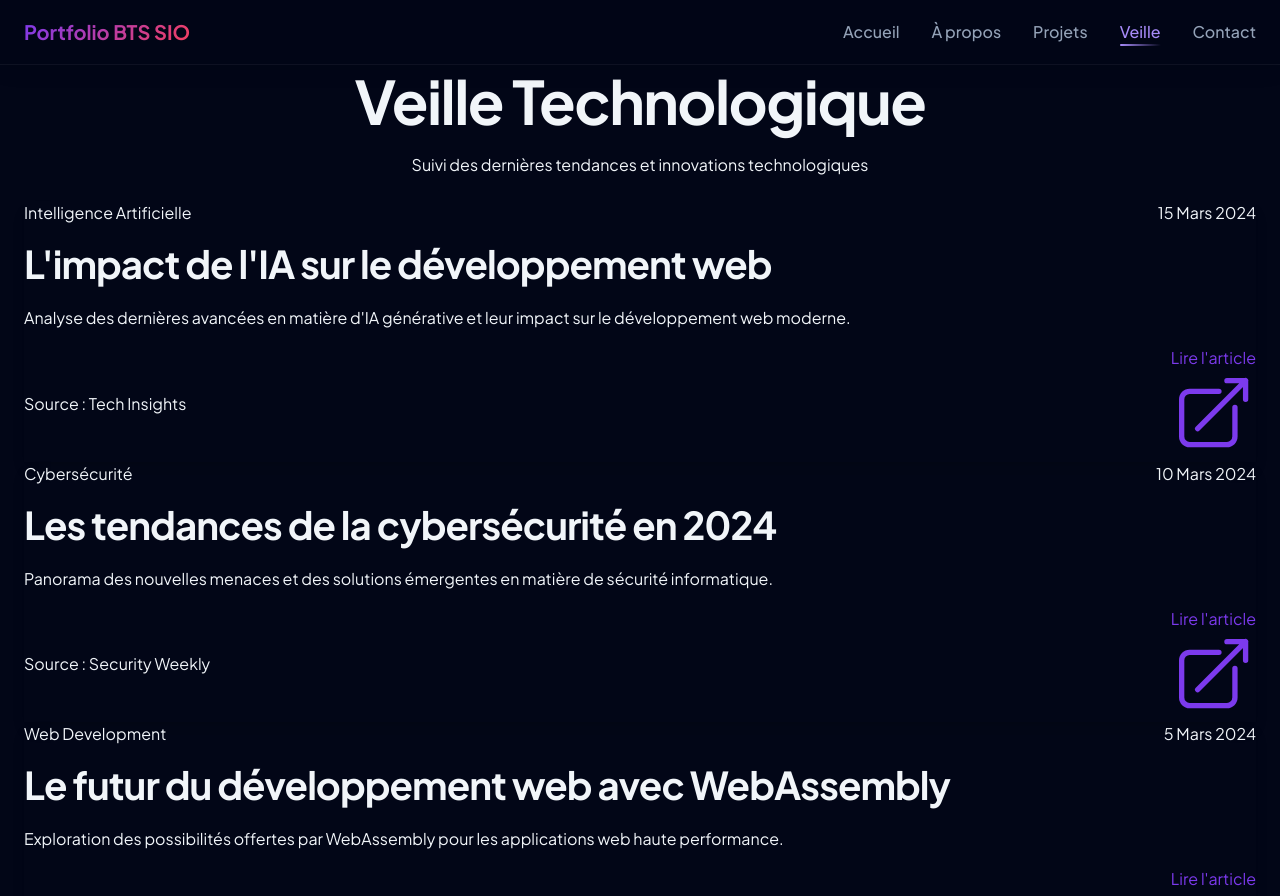
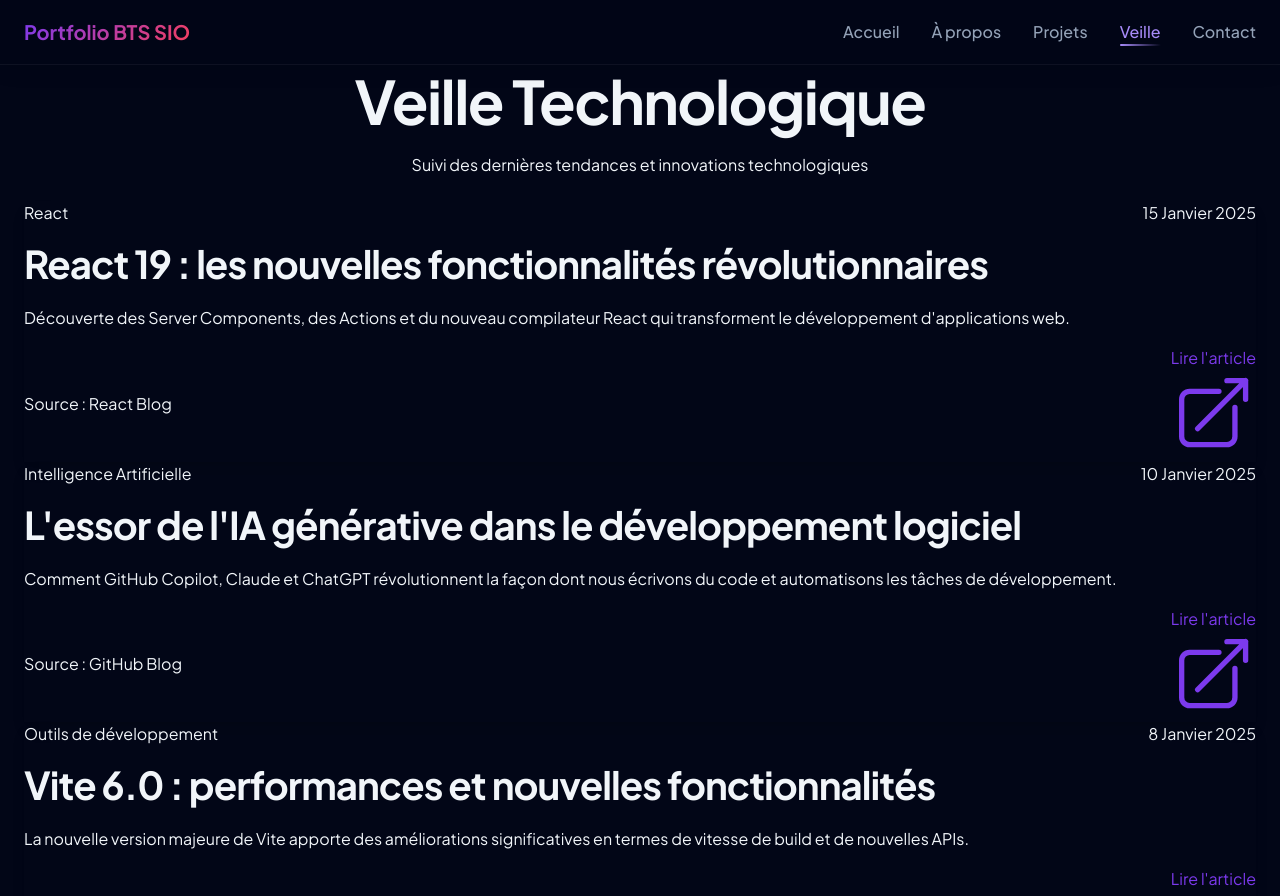
Before and after one commit to Alexandre-ab/Portfolio, a React (Vite) app: page /veille in a window 1280 px wide. Shown: the top 896 px of the page. Built offline with nearby package versions, Linux system fonts and the light colour scheme.

Commit message:
Mise à jour de la page Veille avec articles récents et liens cliquables

```diff
--- a/src/pages/Veille.jsx
+++ b/src/pages/Veille.jsx
@@ -10,28 +10,44 @@
 
 const articles = [
   {
-    title: 'L\'impact de l\'IA sur le développement web',
-    date: '15 Mars 2024',
-    category: 'Intelligence Artificielle',
-    summary: 'Analyse des dernières avancées en matière d\'IA générative et leur impact sur le développement web moderne.',
-    source: 'https://example.com/ai-web-dev',
-    sourceName: 'Tech Insights'
+    title: 'React 19 : les nouvelles fonctionnalités révolutionnaires',
+    date: '15 Janvier 2025',
+    category: 'React',
+    summary: 'Découverte des Server Components, des Actions et du nouveau compilateur React qui transforment le développement d\'applications web.',
+    source: 'https://react.dev/blog/2024/12/05/react-19',
+    sourceName: 'React Blog'
   },
   {
-    title: 'Les tendances de la cybersécurité en 2024',
-    date: '10 Mars 2024',
-    category: 'Cybersécurité',
-    summary: 'Panorama des nouvelles menaces et des solutions émergentes en matière de sécurité informatique.',
-    source: 'https://example.com/cyber-trends',
-    sourceName: 'Security Weekly'
+    title: 'L\'essor de l\'IA générative dans le développement logiciel',
+    date: '10 Janvier 2025',
+    category: 'Intelligence Artificielle',
+    summary: 'Comment GitHub Copilot, Claude et ChatGPT révolutionnent la façon dont nous écrivons du code et automatisons les tâches de développement.',
+    source: 'https://github.blog/2024-12-10-how-ai-is-transforming-software-development/',
+    sourceName: 'GitHub Blog'
   },
   {
-    title: 'Le futur du développement web avec WebAssembly',
-    date: '5 Mars 2024',
-    category: 'Web Development',
-    summary: 'Exploration des possibilités offertes par WebAssembly pour les applications web haute performance.',
-    source: 'https://example.com/webassembly',
-    sourceName: 'Web Dev Journal'
+    title: 'Vite 6.0 : performances et nouvelles fonctionnalités',
+    date: '8 Janvier 2025',
+    category: 'Outils de développement',
+    summary: 'La nouvelle version majeure de Vite apporte des améliorations significatives en termes de vitesse de build et de nouvelles APIs.',
+    source: 'https://vitejs.dev/blog/announcing-vite6',
+    sourceName: 'Vite.js'
+  },
+  {
+    title: 'Cybersécurité 2025 : nouvelles menaces et défenses',
+    date: '5 Janvier 2025',
+    category: 'Cybersécurité',
+    summary: 'Analyse des cyberattaques émergentes liées à l\'IA et des nouvelles stratégies de protection pour les applications web modernes.',
+    source: 'https://owasp.org/www-project-top-ten/',
+    sourceName: 'OWASP Foundation'
+  },
+  {
+    title: 'TypeScript 5.6 et l\'avenir du typage statique',
+    date: '2 Janvier 2025',
+    category: 'TypeScript',
+    summary: 'Les dernières améliorations de TypeScript et son impact croissant sur l\'écosystème JavaScript pour des applications plus robustes.',
+    source: 'https://devblogs.microsoft.com/typescript/',
+    sourceName: 'TypeScript Blog'
   }
 ]
 
```
